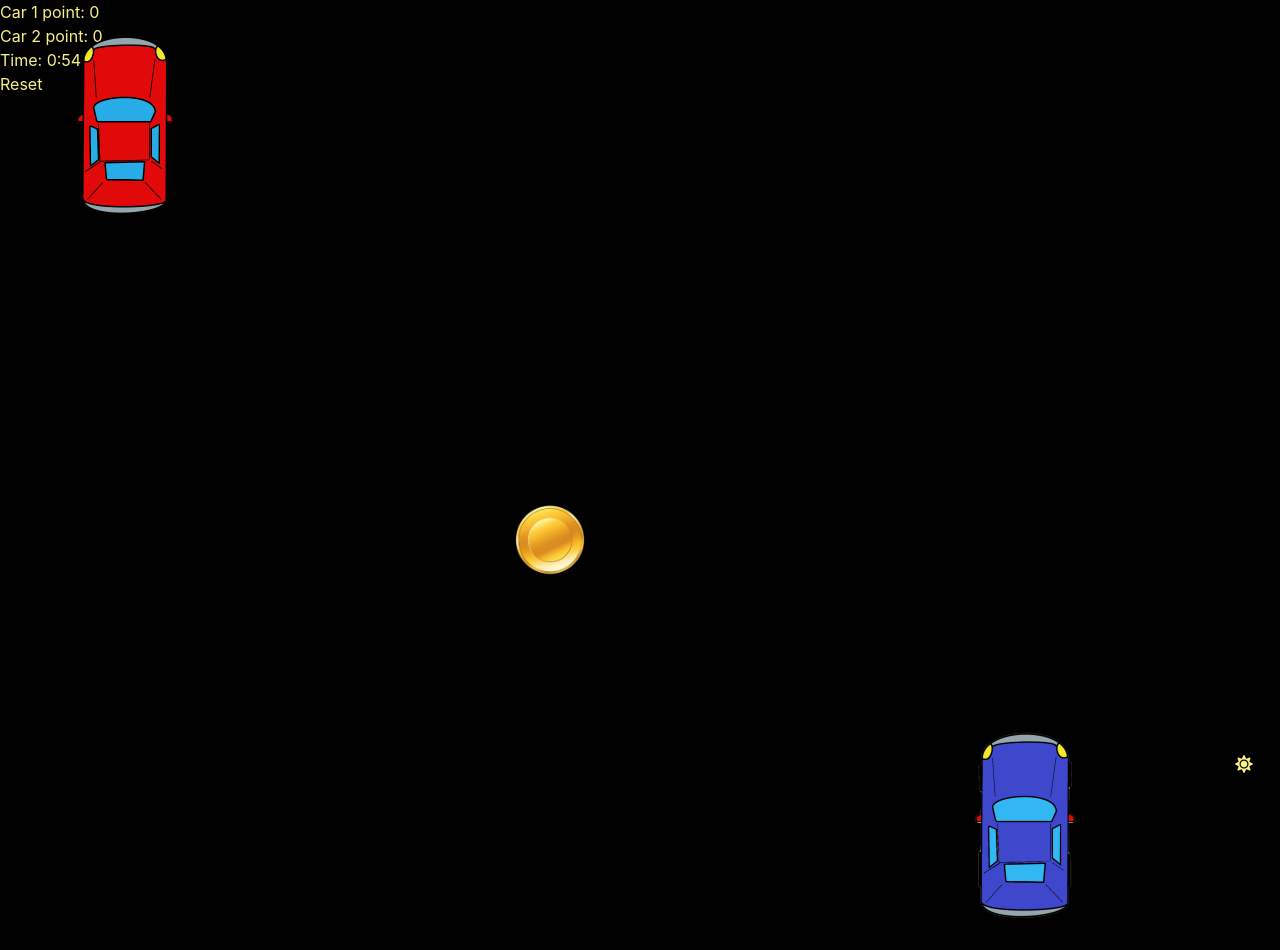
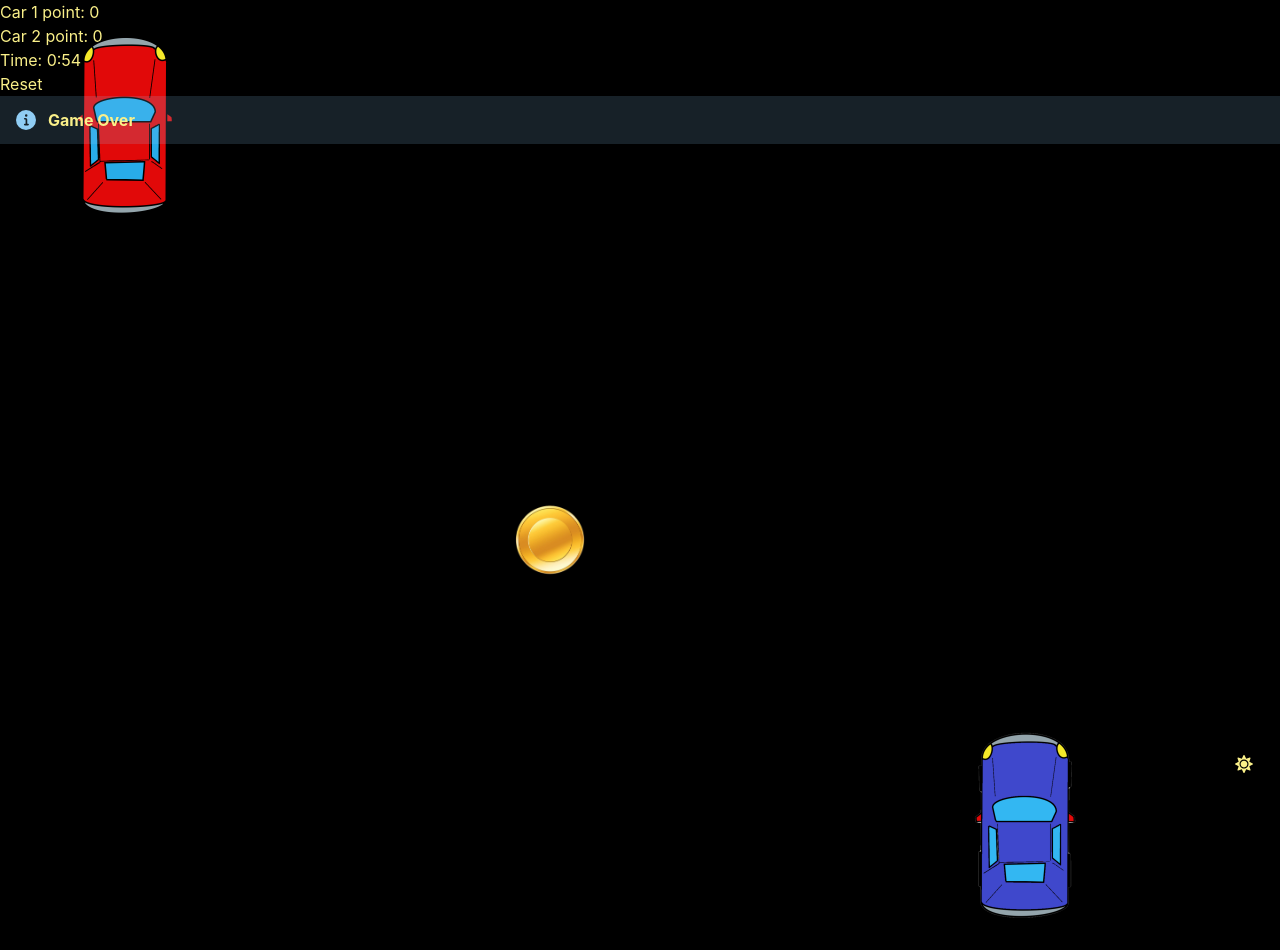
Before and after one commit to ShahadatAnik/extreme-riders-game--client, a React (Create React App) app: page / in a window 1280 px wide. Built offline with nearby package versions, Linux system fonts and the light colour scheme; no server answers.

Commit message:
alert box shown

```diff
--- a/src/App.jsx
+++ b/src/App.jsx
@@ -1,4 +1,7 @@
-import { ChakraProvider } from '@chakra-ui/react';
+import { ChakraProvider, Alert,
+  AlertIcon,
+  AlertTitle,
+  AlertDescription, } from '@chakra-ui/react';
 import theme from './theme/index';
 import { ColorModeSwitcher } from './theme/ColorModeSwitcher';
 import React, { useEffect, useState } from "react";
@@ -14,7 +17,8 @@ import car2_left from './asset/car2left.png';
 import car2_right from './asset/car2right.png';
 import coin_png from './asset/coin.png';
 import { useMemo } from 'react';
-import Alert from '@mui/material/Alert';
+{/*import Alert from '@mui/material/Alert';*/}
+
 
 
 function App() {
@@ -56,7 +60,7 @@ function App() {
   const [time_pause, setTime_pause] = useState(false);
   const [Game_over, setGame_over] = useState(false);
   const [timeToPlay, setTimeToPlay] = useState(2);
-  const [alert_show, setAlert_show] = useState(false);
+  const [alert_show, setAlert_show] = useState(0);
   const [alert_message, setAlert_message] = useState("Game Over");
 
   if(initialXoffset!= undefined){
@@ -225,17 +229,17 @@ function App() {
       setTime_pause(true)
       if (car_1_point > car_2_point){
         console.log("car 1 Winner")
-        setAlert_show(true)
+        setAlert_show(1)
         setAlert_message("Car 1 Winner")
       }
       else if (car_1_point == car_2_point){
         console.log("Draw")
-        setAlert_show(true)
+        setAlert_show(1)
         setAlert_message("Draw")
       }
       else{
         console.log("Car 2 Winner")
-        setAlert_show(true)
+        setAlert_show(1)
         setAlert_message("Car 2 Winner")
       }
     }
@@ -256,6 +260,7 @@ function App() {
   };
 
   const reset = () =>{
+    setAlert_show(false)
     setGame_over(false)
     setTime_pause(false)
     setTime_minute(0)
@@ -308,7 +313,10 @@ function App() {
 		>
 		<img src={coin} height="100" width="100" alt='coin'/>
 		</h2>
-    {/* <Alert show={alert_show} message={alert_message}/> */}
+    <Alert show={alert_show}>
+      <AlertIcon />
+      <AlertTitle>{alert_message}</AlertTitle>
+    </Alert>
     </ChakraProvider>
   );
 }
```
